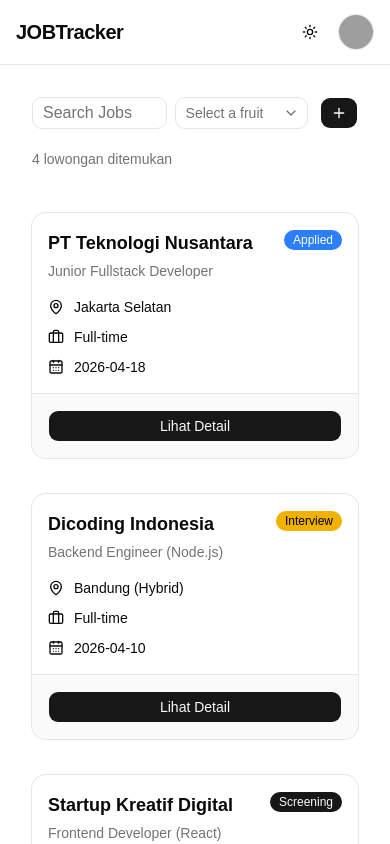
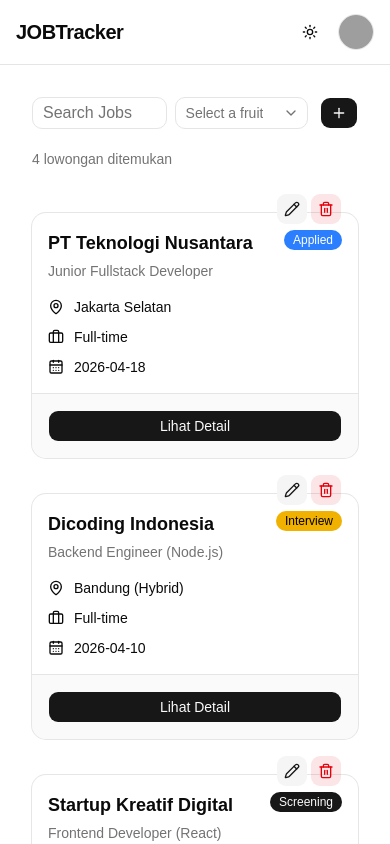
Before and after one commit to muhammadsyaifudin0307/jobs-track, a React (Vite) app in the folder frontend/: page / in a window 390 px wide. Shown: the top 844 px of the page. Built offline with nearby package versions, Linux system fonts and the light colour scheme; grey boxes are pictures that could not be loaded.

Commit message:
fix: reponsive global skeleton layouts and buttons edit/deletein card  always visible on mobile

```diff
--- a/frontend/src/components/GlobalSkeleton.tsx
+++ b/frontend/src/components/GlobalSkeleton.tsx
@@ -35,16 +35,15 @@
     </div>
   );
 }
-
 export function GlobalSkeleton() {
   return (
     <div className="flex flex-col gap-5 p-4">
       <div className="flex items-center justify-between gap-3">
         <div className="flex flex-1 gap-2">
           <Skeleton className="h-9 w-full" />
-          <Skeleton className="h-9 w-48 shrink-0" />
+          <Skeleton className="h-9 w-48 shrink-0 hidden sm:block" />
         </div>
-        <Skeleton className="h-9 w-24 shrink-0" />
+        <Skeleton className="h-9 w-9 sm:w-24 shrink-0" />
       </div>
 
       <Skeleton className="h-4 w-40" />
--- a/frontend/src/components/JobsListCard.tsx
+++ b/frontend/src/components/JobsListCard.tsx
@@ -47,7 +47,13 @@
   };
   return (
     <div className="relative group pt-6">
-      <div className="absolute right-4 top-1 z-10 flex gap-0.5 opacity-0 transition-opacity duration-200 group-hover:opacity-100">
+      <div
+        className="
+    absolute right-4 top-1 z-10 flex gap-0.5
+    opacity-100 sm:opacity-0 sm:group-hover:opacity-100
+    transition-opacity duration-200
+  "
+      >
         <Button size="icon" variant="secondary" onClick={() => props.onEdit()}>
           <Pencil className="h-4 w-4" />
         </Button>
```
